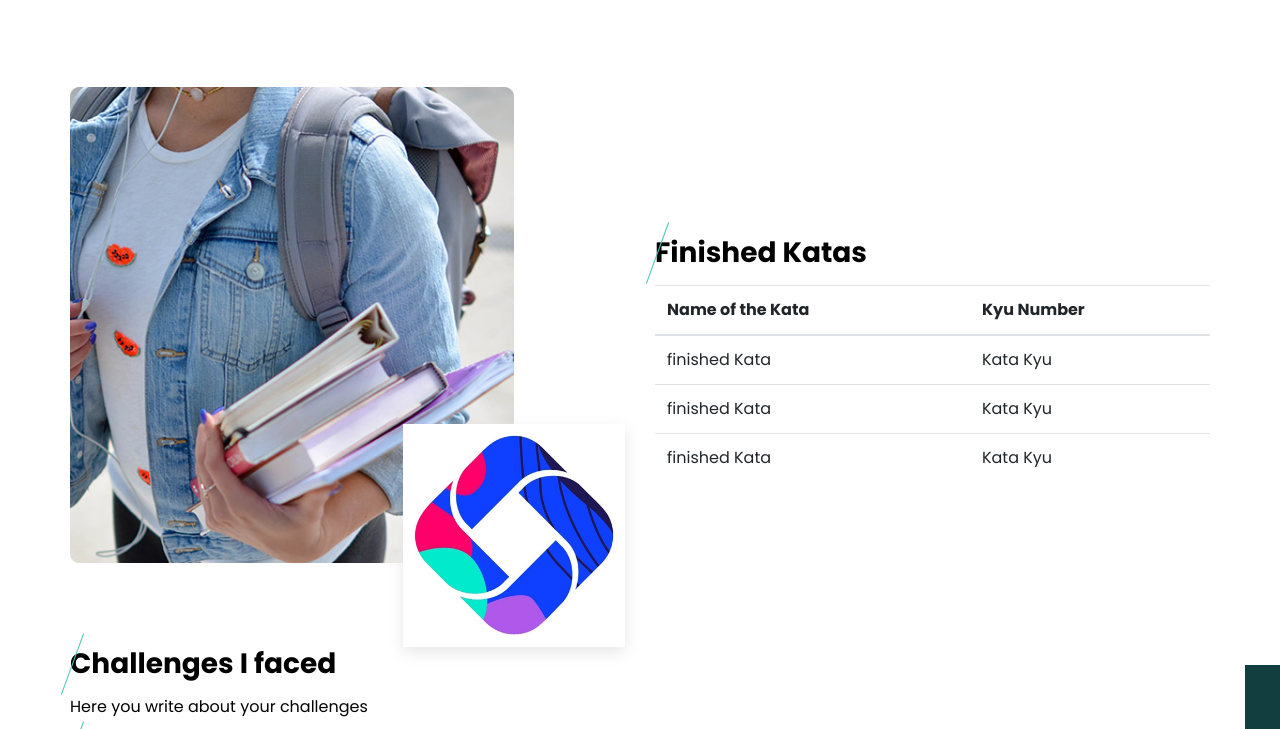
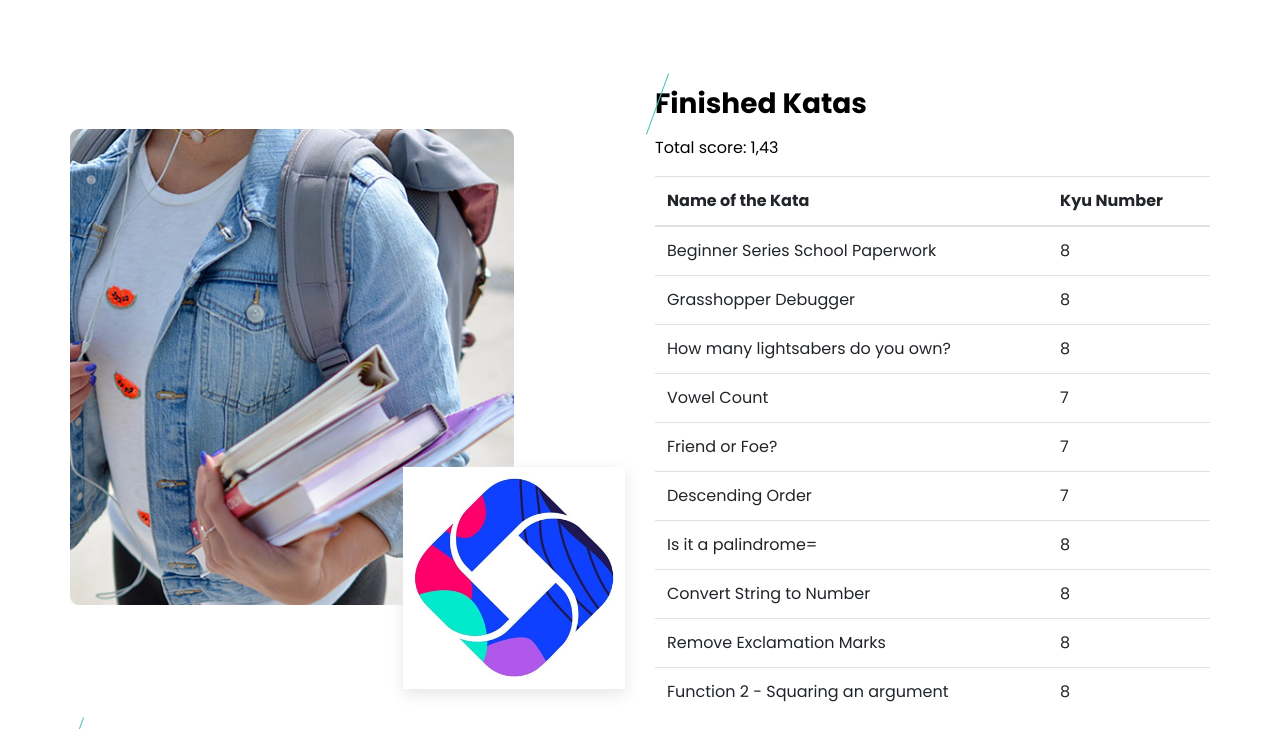
Before and after one commit to kchristoph30/Codewars, a plain HTML site: page melina.html in a window 1280 px wide. Shown: the part 87-816 px from the top of the page. Drawn offline with Linux system fonts and the light colour scheme.

Commit message:
added Melina file

```diff
--- a/melina.html
+++ b/melina.html
@@ -56,9 +56,6 @@
                 <a class="nav-link" href="event.html"> Week Plan </a>
               </li>
             </ul>
-            <form class="form-inline my-2 my-lg-0 ml-0 ml-lg-4 mb-3 mb-lg-0">
-              <button class="btn  my-2 my-sm-0 nav_search-btn" type="submit"></button>
-            </form>
           </div>
         </nav>
       </div>
@@ -87,6 +84,7 @@
           <div class="detail-box">
             <div class="heading_container">
               <h3>Finished Katas</h3>
+              <p>Total score: 1,43</p>
               <table class="table">
                 <thead>
                   <tr>
@@ -96,16 +94,44 @@
                 </thead>
                 <tbody>
                   <tr>
-                    <td>finished Kata</td>
-                    <td>Kata Kyu</td>
+                    <td>Beginner Series School Paperwork</td>
+                    <td>8</td>
                   </tr>
                   <tr>
-                    <td>finished Kata</td>
-                    <td>Kata Kyu</td>
+                    <td>Grasshopper Debugger</td>
+                    <td>8</td>
                   </tr>
                   <tr>
-                    <td>finished Kata</td>
-                    <td>Kata Kyu</td>
+                    <td>How many lightsabers do you own?</td>
+                    <td>8</td>
+                  </tr>
+                  <tr>
+                    <td>Vowel Count</td>
+                    <td>7</td>
+                  </tr>
+                  <tr>
+                    <td>Friend or Foe?</td>
+                    <td>7</td>
+                  </tr>
+                  <tr>
+                    <td>Descending Order</td>
+                    <td>7</td>
+                  </tr>
+                  <tr>
+                    <td>Is it a palindrome=</td>
+                    <td>8</td>
+                  </tr>
+                  <tr>
+                    <td>Convert String to Number</td>
+                    <td>8</td>
+                  </tr>
+                  <tr>
+                    <td>Remove Exclamation Marks</td>
+                    <td>8</td>
+                  </tr>
+                  <tr>
+                    <td>Function 2 - Squaring an argument</td>
+                    <td>8</td>
                   </tr>
                 </tbody>
               </table>
```
